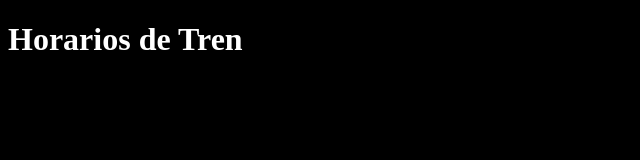
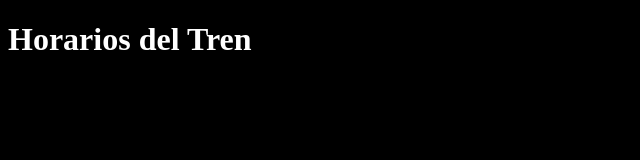
Before and after one commit to Eleazar4628/Horarios-Belgrano-Norte, a plain HTML site: page index.html in a window 1280 px wide. Shown: the full height of the page, 0-640 px from the left. Drawn offline with Linux system fonts and the light colour scheme.

Commit message:
Update index.html

```diff
--- a/index.html
+++ b/index.html
@@ -11,7 +11,7 @@
     </style>
 </head>
 <body>
-    <h1>Horarios de Tren</h1>
+    <h1>Horarios del Tren</h1>
     <div id="user-location"></div>
     <div id="nearest-station-info"></div>
 
```
